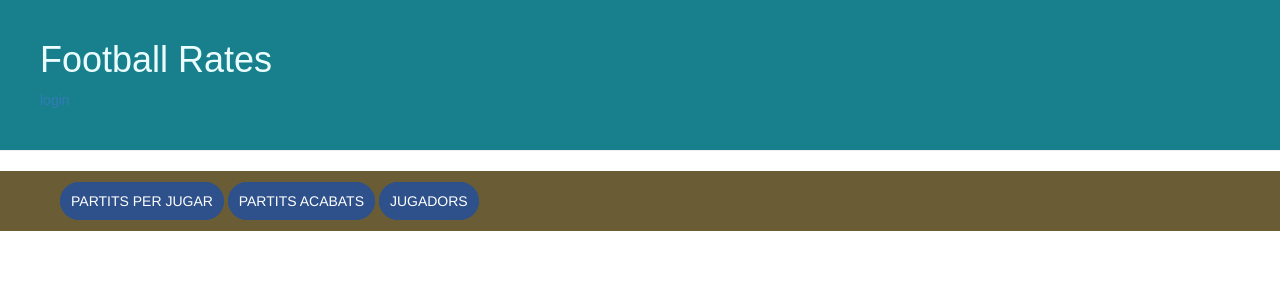
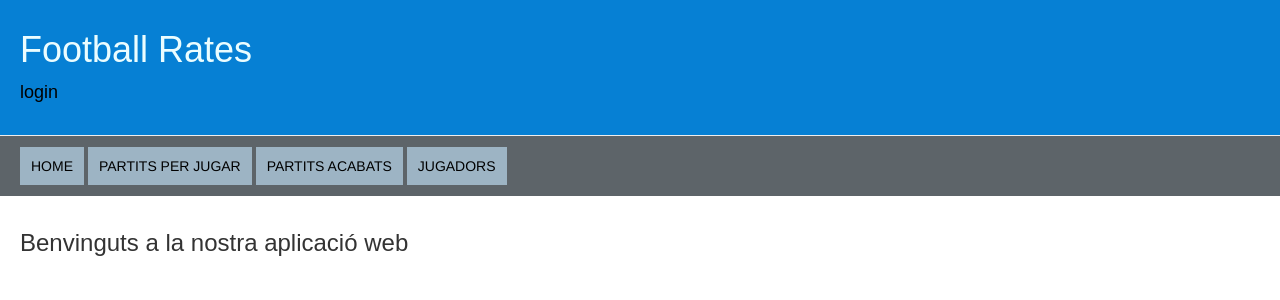
Before and after one commit to jsolanes14/Practica1, a Django app: page / in a window 1280 px wide. Shown: the top 300 px of the page. Run offline with Django 3.2, Linux system fonts and the light colour scheme; parts of the project's set-up code (start-up, migrations or seed data) failed here and were passed over; some libraries are stand-ins or nearby versions.

Commit message:
Improving CSS

```diff
--- a/footballRates/static/css/base.css
+++ b/footballRates/static/css/base.css
@@ -1,3 +1,7 @@
+* {
+  padding: 0;
+  margin: 0;
+}
 h1 {
   color: #ebfdff;
 }
@@ -5,18 +9,26 @@ h2 {
   color: #ebfdff;
   font-size: 18px;
 }
+h3 {
+  margin: 20px;
+}
+.post {
+  font-size: 24px;
+  margin-top: 80px;
+  padding: 10px 20px 20px 20px;
+}
 .logout {
   color: #000000;
   font-size: 18px;
 }
-
 body {
   font-family: sans-serif;
 }
 .page-header{
-  background-color: #18808d;
+  background-color: #0680d4;
   margin-top: 0;
-  padding: 20px 20px 30px 40px;
+  padding: 10px 20px 20px 20px;
+  margin: 0;
 }
 .noselect {
   -webkit-touch-callout: none;
@@ -29,20 +41,47 @@ body {
 .menu_bar{
   height: 60px;
   width: 100%;
-  background-color: #6A5D35;
+  background-color: #5d6469;
   float: left;
   padding: 20px 20px 20px 20px;
 }
 li:hover {
-  background-color: #AD8E61;
+  background-color: #29a6fd;
 }
 .botton {
-  border: 1px solid #2e518b; /*anchura, estilo y color borde*/
+  border: 1px solid #9db4c4; /*anchura, estilo y color borde*/
   padding: 10px; /*espacio alrededor texto*/
-  background-color: #2e518b; /*color botón*/
-  color: #ffffff; /*color texto*/
+  background-color: #9db4c4; /*color botón*/
+  color: #000000; /*color texto*/
   text-decoration: none; /*decoración texto*/
   text-transform: uppercase; /*capitalización texto*/
   font-family: 'Helvetica', sans-serif; /*tipografía texto*/
-  border-radius: 50px;
+  border-radius: 0px;
 }
+.post {
+  height: 100%;
+  width: 100%;
+  background-color: #ffffff;
+}
+table {
+  margin: 20px;
+  padding: 20px;
+}
+th {
+  background-color: #c5cacd;
+  font-size: 18px;
+}
+td {
+  background-color: #e8ecef;
+  font-size: 16px;
+}
+table, td, th {
+  margin-right: auto;
+  border: 5px solid grey;
+  border-collapse: collapse;
+  text-align: left;
+  padding: 10px 20px 10px 20px;
+}
+add-p {
+  margin: 20px;
+}
--- a/footballRates/templates/base.html
+++ b/footballRates/templates/base.html
@@ -16,20 +16,20 @@
             <h2><p>User:  {{  user.username  }}  |  <a class="logout" href="{%  url  'logout'  %}?next={{request.path}}">logout</a>
             </p></h2>
         {%  else  %}
-            <p><a  href="{%  url  'login'  %}?next={{request.path}}">login</a></p>
+            <p><a class="logout" href="{%  url  'login'  %}?next={{request.path}}">login</a></p>
         {%  endif  %}
         {%  endblock  %}
       </div>
       <div class="menu_bar">
         <ul class="noselect">
+          <a class="botton" href="/" target="_blank">Home</a>
           <a class="botton" href="matches/" target="_blank">Partits per jugar</a>
           <a class="botton" href="matchesEnded/" target="_blank">Partits acabats</a>
           <a class="botton" href="players/" target="_blank">Jugadors</a>
         </ul>
       </div>
-      <div  id="post">
-
-
+      <div  id="post" class="post">
+        <p> Benvinguts a la nostra aplicació web </p>
       </div>
       <div  id="content">
       {%  block  content  %}
--- a/footballRates/urls.py
+++ b/footballRates/urls.py
@@ -45,8 +45,6 @@ urlpatterns = [
         PlayerDetailView.as_view(),
         name='players_detail'),
 
-
-
     url(r'^matches/(?P<pk>\d+)/pronostics/create/$',
         pronostic,
         name='pronostics_create'),
@@ -59,13 +57,11 @@ urlpatterns = [
         playervaloration,
         name='playersvaloration_create'),
 
-
-
-#    url(r'^matches/(?P<pk>\d+)/pronostics/(?P<pk>\d+)/edit/$',
-#        UpdateView.as_view(
-#            model=Pronostic,
-#            template_name='form.html',
-#            form_class=PronosticForm),
-#        name='pronostics_edit'),
+    url(r'^matches/(?P<pk>\d+)/pronostics/edit/$',
+        UpdateView.as_view(
+            model=Pronostic,
+            template_name='form.html',
+            form_class=PronosticForm),
+        name='pronostics_edit'),
 
 ]
--- a/footballRates/views.py
+++ b/footballRates/views.py
@@ -6,9 +6,7 @@ from django.http import HttpResponseRedirect
 from django.views import generic
 from models import Match, MatchEnded, Player, PlayerValoration, Pronostic, Cronica
 from forms import PlayerValorationForm, PronosticForm, CronicaForm
-
 from django.shortcuts import render_to_response, reverse, render
-
 from django.shortcuts import get_object_or_404
 
 # Create your views here.
```
Also changed, not shown: footballRates/templates/match.html (+53 -4 lines), footballRates/templates/match_detail.html (+52 -50 lines), footballRates/templates/userpage.html (deleted, +0 -19 lines), db.sqlite3, 2 other files. Lines whose indentation alone changed are shown as unchanged.
